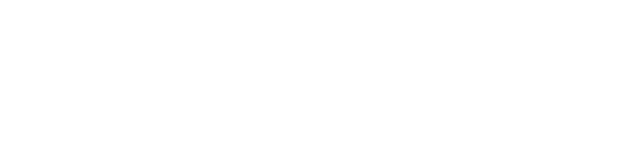
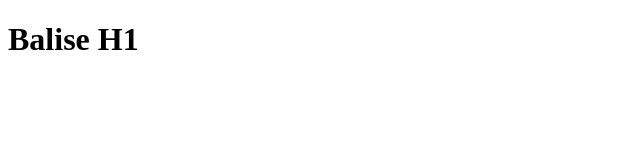
Before and after one commit to marie-31/sharezza, a plain HTML site: page index.html in a window 1280 px wide. Shown: the whole page, without its empty margins (0-640 px from the left). Drawn offline with Linux system fonts and the light colour scheme.

Commit message:
Add H1 to file

```diff
--- a/index.html
+++ b/index.html
@@ -5,6 +5,6 @@
     <title>Marie</title>
   </head>
   <body>
-
+    <H1>Balise H1</H1>
   </body>
 </html>
```
